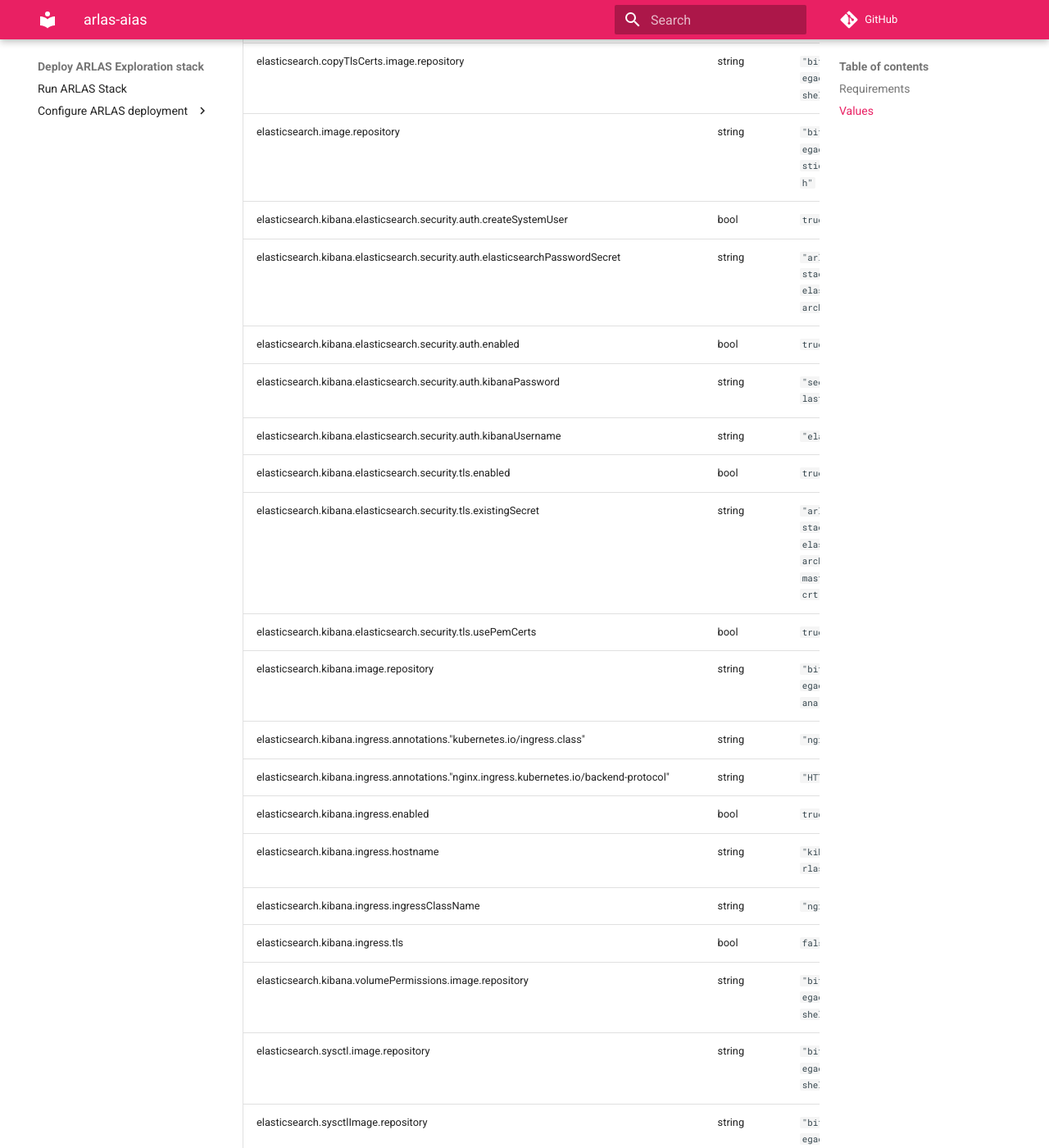
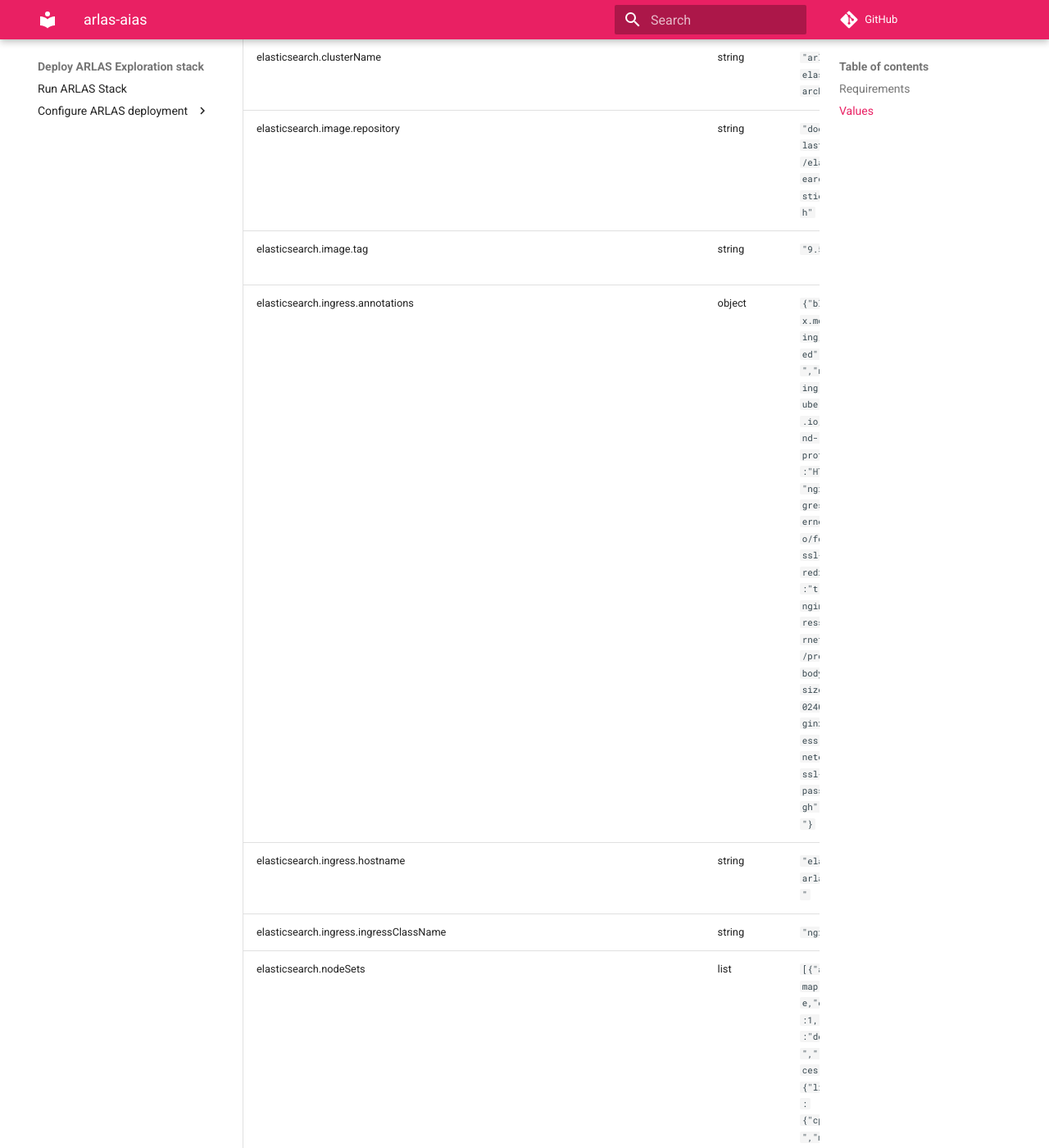
Before and after one commit to gisaia/ARLAS-Exploration-stack, an MkDocs documentation site: the page built from docs/docs/helm/arlas-stack/README.md, in a window 1280 px wide and 1400 px high, scrolled down 13250 px. Shown: the whole window at 82% size. Built offline with MkDocs 1.6.1 and Material for MkDocs 9.7.7, drawn with Linux system fonts in a browser that asks for light colours; comment, search, counter and statistics services are not loaded; some of the changed text lies outside the part shown.

Commit message:
Feat: use ECK operator to replace bitnami

```diff
--- a/docs/docs/helm/arlas-stack/README.md
+++ b/docs/docs/helm/arlas-stack/README.md
@@ -12,7 +12,6 @@ A Helm Chart to deploy the ARLAS Exploration Stack with AIAS services
 | file://../arlas-services | arlas-services | 28.10.0 |
 | file://../arlas-uis | arlas-uis | 28.10.0 |
 | file://../titiler | titiler | 28.10.0 |
-| https://charts.bitnami.com/bitnami | elasticsearch | 22.0.4 |
 | https://charts.bitnami.com/bitnami | minio | 14.10.5 |
 | https://charts.bitnami.com/bitnami | rabbitmq | 16.0.11 |
 | https://charts.bitnami.com/bitnami | redis | 21.2.13 |
@@ -65,8 +64,8 @@ A Helm Chart to deploy the ARLAS Exploration Stack with AIAS services
 | aias-services.services.fam.serviceName | string | `"arlas-fam"` | FAM service name |
 | arlas-services.defaultStorageClass | string | `"standard-retain"` | Do not change: value defined in global section |
 | arlas-services.dnsDomain | string | `"site.arlas.k8s"` | Do not change: value defined in global section |
-| arlas-services.elastic.login | string | `"elastic"` | Do not change: value defined in global section |
-| arlas-services.elastic.nodes | string | `"arlas-stack-elasticsearch:9200"` | Elasticsearch endpoint for arlas-services |
+| arlas-services.elastic.login | string | `"arlas-user"` | Do not change: value defined in global section |
+| arlas-services.elastic.nodes | string | `"arlas-elasticsearch-es-http:9200"` | Elasticsearch endpoint for arlas-services |
 | arlas-services.elastic.password | string | `"secret4elastic"` | Do not change: value defined in global section |
 | arlas-services.logger.loggingConsoleLevel | string | `"INFO"` | Console logging level |
 | arlas-services.logger.loggingLevel | string | `"INFO"` | Logging level |
@@ -142,34 +141,33 @@ A Helm Chart to deploy the ARLAS Exploration Stack with AIAS services
 | deployment.rabbitmq.enabled | bool | `true` | Should the chart deploy rabbitmq |
 | deployment.redis.enabled | bool | `true` | Should the chart deploy redis |
 | deployment.titiler.enabled | bool | `true` | Should the chart deploy titiler |
-| elasticsearch.copyTlsCerts.image.repository | string | `"bitnamilegacy/os-shell"` |  |
-| elasticsearch.image.repository | string | `"bitnamilegacy/elasticsearch"` | Elasticsearch for development and test only. For production, please refer to the elasticsearch documentation to deploy a production ready elasticsearch instance instead. |
-| elasticsearch.kibana.elasticsearch.security.auth.createSystemUser | bool | `true` |  |
-| elasticsearch.kibana.elasticsearch.security.auth.elasticsearchPasswordSecret | string | `"arlas-stack-elasticsearch"` |  |
-| elasticsearch.kibana.elasticsearch.security.auth.enabled | bool | `true` |  |
-| elasticsearch.kibana.elasticsearch.security.auth.kibanaPassword | string | `"secret4elastic"` |  |
-| elasticsearch.kibana.elasticsearch.security.auth.kibanaUsername | string | `"elastic"` |  |
-| elasticsearch.kibana.elasticsearch.security.tls.enabled | bool | `true` |  |
-| elasticsearch.kibana.elasticsearch.security.tls.existingSecret | string | `"arlas-stack-elasticsearch-master-crt"` |  |
-| elasticsearch.kibana.elasticsearch.security.tls.usePemCerts | bool | `true` |  |
-| elasticsearch.kibana.image.repository | string | `"bitnamilegacy/kibana"` | Elasticsearch for development and test only. For production, please refer to the elasticsearch documentation to deploy a production ready elasticsearch instance instead. |
-| elasticsearch.kibana.ingress.annotations."kubernetes.io/ingress.class" | string | `"nginx"` |  |
-| elasticsearch.kibana.ingress.annotations."nginx.ingress.kubernetes.io/backend-protocol" | string | `"HTTP"` |  |
-| elasticsearch.kibana.ingress.enabled | bool | `true` |  |
-| elasticsearch.kibana.ingress.hostname | string | `"kibana.arlas.k8s"` |  |
-| elasticsearch.kibana.ingress.ingressClassName | string | `"nginx"` |  |
-| elasticsearch.kibana.ingress.tls | bool | `false` |  |
-| elasticsearch.kibana.volumePermissions.image.repository | string | `"bitnamilegacy/os-shell"` |  |
-| elasticsearch.sysctl.image.repository | string | `"bitnamilegacy/os-shell"` |  |
-| elasticsearch.sysctlImage.repository | string | `"bitnamilegacy/os-shell"` |  |
-| elasticsearch.volumePermissions.image.repository | string | `"bitnamilegacy/os-shell"` |  |
+| elasticsearch.clusterName | string | `"arlas-elasticsearch"` | Name of the Elasticsearch cluster (used as the ECK Elasticsearch custom resource name, and as a prefix for all generated resources: Service, Secrets, StatefulSets) |
+| elasticsearch.image.repository | string | `"docker.elastic.co/elasticsearch/elasticsearch"` | Elasticsearch container image repository (official Elastic image, required by the ECK operator) |
+| elasticsearch.image.tag | string | `"9.5.0"` | Elasticsearch version / image tag. Must match a version supported by the installed ECK operator |
+| elasticsearch.ingress.annotations | object | `{"blackbox.monitoring/enabled":"true","nginx.ingress.kubernetes.io/backend-protocol":"HTTPS","nginx.ingress.kubernetes.io/force-ssl-redirect":"true","nginx.ingress.kubernetes.io/proxy-body-size":"100240m","nginx.ingress.kubernetes.io/ssl-passthrough":"true"}` | Additional annotations applied to the Elasticsearch Ingress (e.g. nginx-ingress TLS passthrough, body size limits, monitoring probes) |
+| elasticsearch.ingress.hostname | string | `"elastic.arlas.k8s"` | Public hostname used to expose Elasticsearch through the Ingress controller |
+| elasticsearch.ingress.ingressClassName | string | `"nginx"` | IngressClass used to route traffic to the Elasticsearch Ingress |
+| elasticsearch.nodeSets | list | `[{"allowMmap":false,"count":1,"name":"default","resources":{"limits":{"cpu":"4","memory":"4Gi"},"requests":{"cpu":"2","memory":"4Gi"}},"roles":["master","data","ingest"],"storageSize":"3Gi"}]` | List of Elasticsearch nodeSets. Each entry maps to one nodeSet in the ECK Elasticsearch CR, allowing independent scaling, roles, and resources per node group (e.g. dedicated master/data/ingest tiers) |
+| elasticsearch.nodeSets[0].allowMmap | bool | `false` | Disable memory-mapped storage (node.store.allow_mmap). Set to false when the host does not allow raising vm.max_map_count |
+| elasticsearch.nodeSets[0].count | int | `1` | Number of Elasticsearch pods (replicas) in this nodeSet |
+| elasticsearch.nodeSets[0].name | string | `"default"` | Name of this nodeSet (used as a suffix for the generated StatefulSet; must remain stable, renaming it recreates the underlying StatefulSet and PVCs) |
+| elasticsearch.nodeSets[0].resources.limits.cpu | string | `"4"` | CPU limit for the Elasticsearch container |
+| elasticsearch.nodeSets[0].resources.limits.memory | string | `"4Gi"` | Memory limit for the Elasticsearch container |
+| elasticsearch.nodeSets[0].resources.requests.cpu | string | `"2"` | CPU request for the Elasticsearch container |
+| elasticsearch.nodeSets[0].resources.requests.memory | string | `"4Gi"` | Memory request for the Elasticsearch container |
+| elasticsearch.nodeSets[0].roles | list | `["master","data","ingest"]` | Elasticsearch node roles assigned to this nodeSet (e.g. master, data, ingest, data_hot, data_content...) |
+| elasticsearch.nodeSets[0].storageSize | string | `"3Gi"` | Size of the persistent volume claim requested for Elasticsearch data storage |
+| elasticsearch.service.type | string | `"ClusterIP"` | Kubernetes Service type used to expose the Elasticsearch HTTP endpoint internally |
+| elasticsearch.tls.selfSignedDisabled | bool | `false` | Whether to disable the self-signed certificate auto-generated by ECK for the HTTP layer. Keep false to retain TLS encryption by default |
+| elasticsearch.user.login | string | `"arlas-user"` | Login of the custom Elasticsearch superuser account, created via the ECK file realm and used by ARLAS server instead of the built-in `elastic` user |
+| elasticsearch.user.password | string | `"secret4elastic"` | Password of the custom Elasticsearch superuser account |
 | global.authIssuer | string | `"https://keycloak.arlas.k8s/realms/arlas"` | __MUST BE CONFIGURED:__ The issuer's uri |
 | global.celeryBrokerUrl | string | `"pyamqp://admin:secret4rabbitmq@arlas-stack-rabbitmq:5672//"` | __MUST BE CONFIGURED:__ RabbitMQ broker URL for APROC tasks |
 | global.celeryResultBackend | string | `"redis://:secret4redis@arlas-stack-redis-master:6379/0"` | __MUST BE CONFIGURED:__ Redis backend URL for APROC task results |
 | global.defaultStorageClass | string | `"standard-retain"` | __MUST BE CONFIGURED:__ The default ARLAS storage class for the persistence. By default, the `standard-retain` storage class is created based on the provisioner `rancher.io/local-path` with a retain policy. |
 | global.dnsDomain | string | `"site.arlas.k8s"` | __MUST BE CONFIGURED:__ The domain name for accessing the ARLAS deployment |
 | global.elasticDnsDomain | string | `"elastic.arlas.k8s"` | __MUST BE CONFIGURED:__ The domain name for accessing ES for ARLAS deployment |
-| global.elasticLogin | string | `"elastic"` | Elasticsearch login for elasticsearch itself and the services that are connecting to elasticsearch |
+| global.elasticLogin | string | `"arlas-user"` | Elasticsearch login for elasticsearch itself and the services that are connecting to elasticsearch |
 | global.elasticPassword | string | `"secret4elastic"` | __MUST BE CONFIGURED:__ Elasticsearch password for elasticsearch itself and the services that are connecting to elasticsearch |
 | global.enableKibana | bool | `true` |  |
 | global.ingressClassName | string | `"nginx"` | __MUST BE CONFIGURED:__ The default ingress class. By default, the `nginx` controler is used. |
@@ -253,6 +251,13 @@ A Helm Chart to deploy the ARLAS Exploration Stack with AIAS services
 | keycloak.resources.limits.memory | string | `"1Gi"` | Memory limit for the Keycloak container. |
 | keycloak.resources.requests.cpu | string | `"250m"` | CPU requested for the Keycloak container. |
 | keycloak.resources.requests.memory | string | `"512Mi"` | Memory requested for the Keycloak container. |
+| kibana.image.repository | string | `"docker.elastic.co/kibana/kibana"` | Kibana container image repository (official Elastic image, required by the ECK operator) |
+| kibana.image.tag | string | `"9.5.0"` | Kibana version / image tag. Should match the Elasticsearch version to avoid compatibility issues |
+| kibana.ingress.annotations | object | `{"kubernetes.io/ingress.class":"nginx","nginx.ingress.kubernetes.io/backend-protocol":"HTTPS"}` | Additional annotations applied to the Kibana Ingress |
+| kibana.ingress.enabled | bool | `true` | Enable the Kibana Ingress resource |
+| kibana.ingress.hostname | string | `"kibana.arlas.k8s"` | Public hostname used to expose Kibana through the Ingress controller |
+| kibana.ingress.ingressClassName | string | `"nginx"` | IngressClass used to route traffic to the Kibana Ingress |
+| kibana.instances | int | `1` | Number of Kibana pod replicas (maps to spec.count in the ECK Kibana custom resource) |
 | minio.image.repository | string | `"bitnamilegacy/minio"` | Minio for development and test only. For production, please refer to the minio documentation to deploy a production ready minio instance instead. |
 | rabbitmq.image.repository | string | `"bitnamilegacy/rabbitmq"` | Rabbitmq for development and test only. For production, please refer to the rabbitmq documentation to deploy a production ready rabbitmq instance instead. |
 | redis.image.repository | string | `"bitnamilegacy/redis"` | Redis for development and test only. For production, please refer to the redis documentation to deploy a production ready redis instance instead. |
```
Also changed, not shown: other parts of docs/docs/helm/arlas-stack/README.md (+2 -2 lines), docs/docs/arlas_exploration_stack_helm.md (+1 -1 lines), k8s/charts/arlas-stack/README.md, 14 other files.
